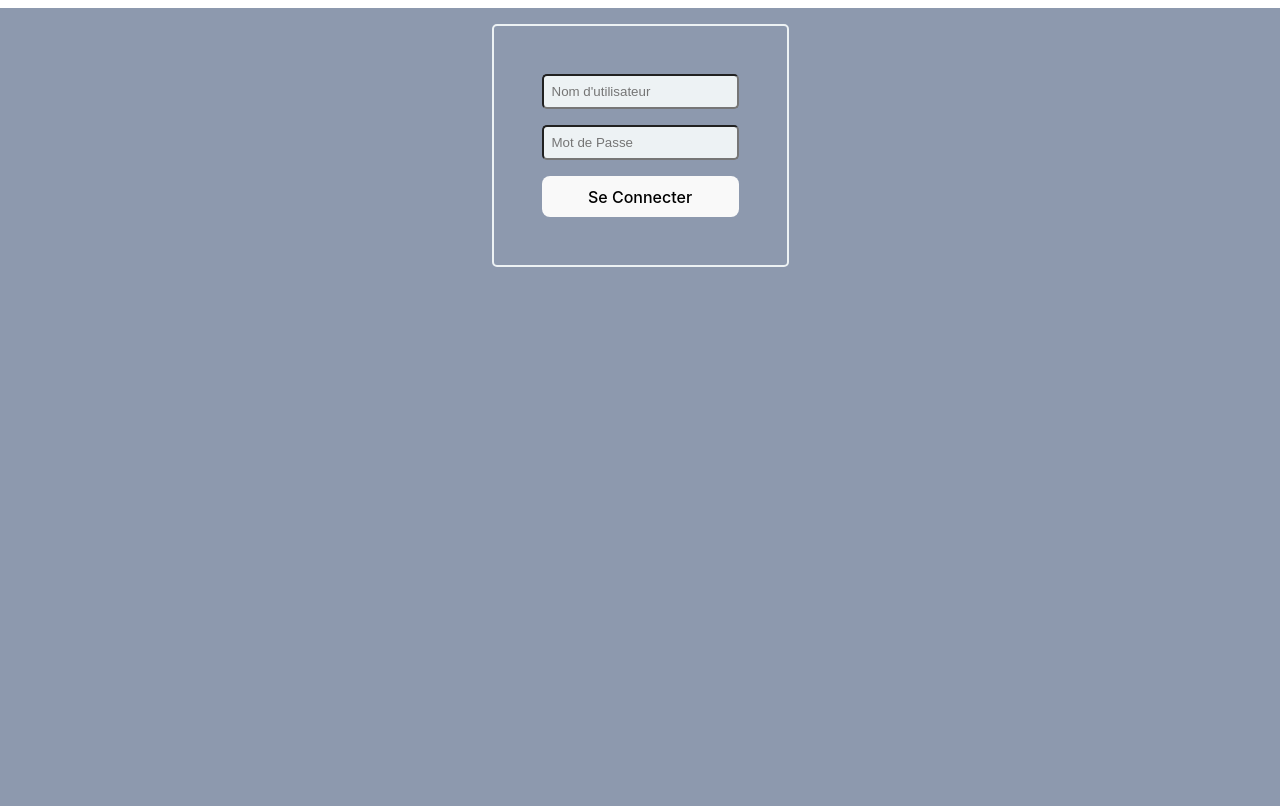
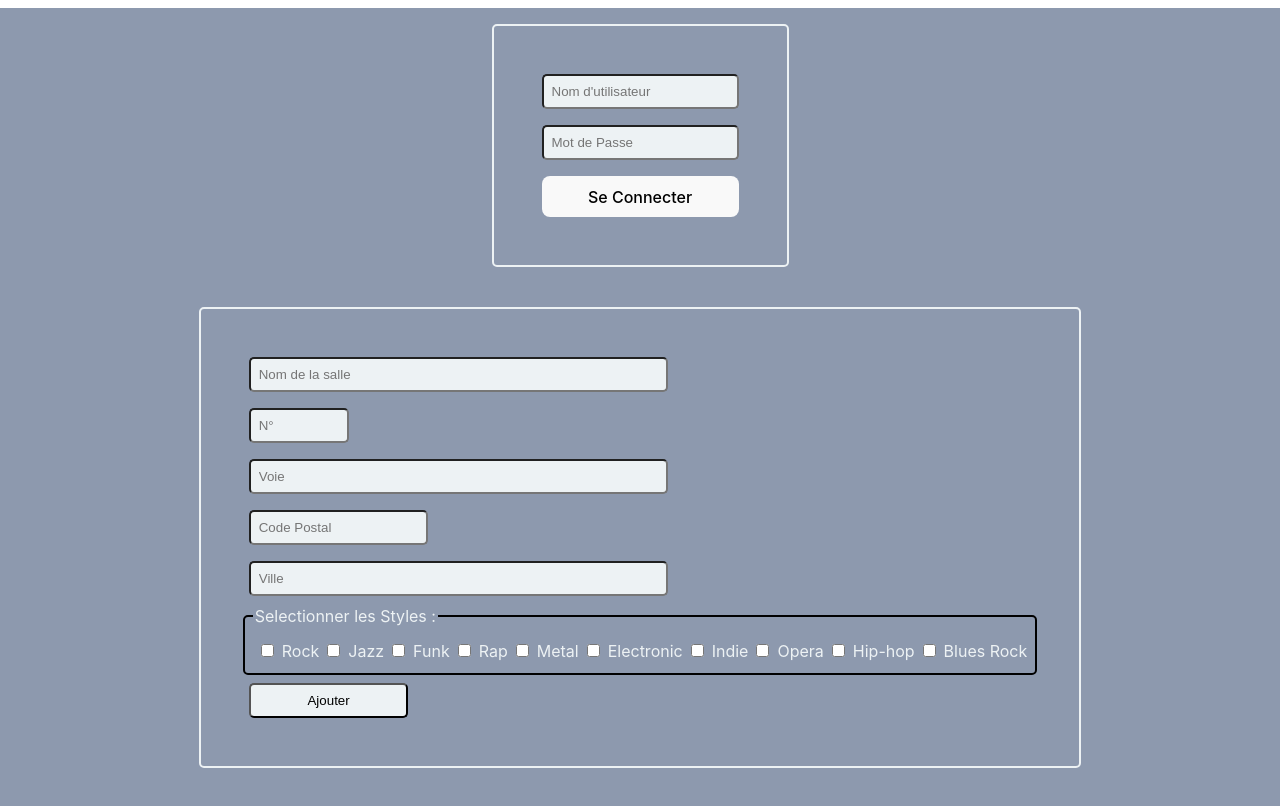
Before and after one commit to VersluysTheo/Reactoui, a React (Vite) app in the folder react-app/: page / in a window 1280 px wide. Built offline with nearby package versions, Linux system fonts and the light colour scheme.

Commit message:
modif app avec form

```diff
--- a/react-app/src/App.jsx
+++ b/react-app/src/App.jsx
@@ -1,4 +1,5 @@
 import './App.css'
+import FormAdd from './components/Form/FormAdd'
 // import LeButton from './components/Button/Button'
 // import AdminModif from './components/Button/AdminButton'
 import Login from './components/Login/Login'
@@ -33,6 +34,9 @@ export default function App() {
           {/* contient la donnée du style de music permettant de le changer plus tard avec setStyle */}
         {/* <CardsMui musicstyle={style}/>
         </div> */}
+        <div className='container'>
+          <FormAdd/>
+        </div>
     </>
   )
 }
```
